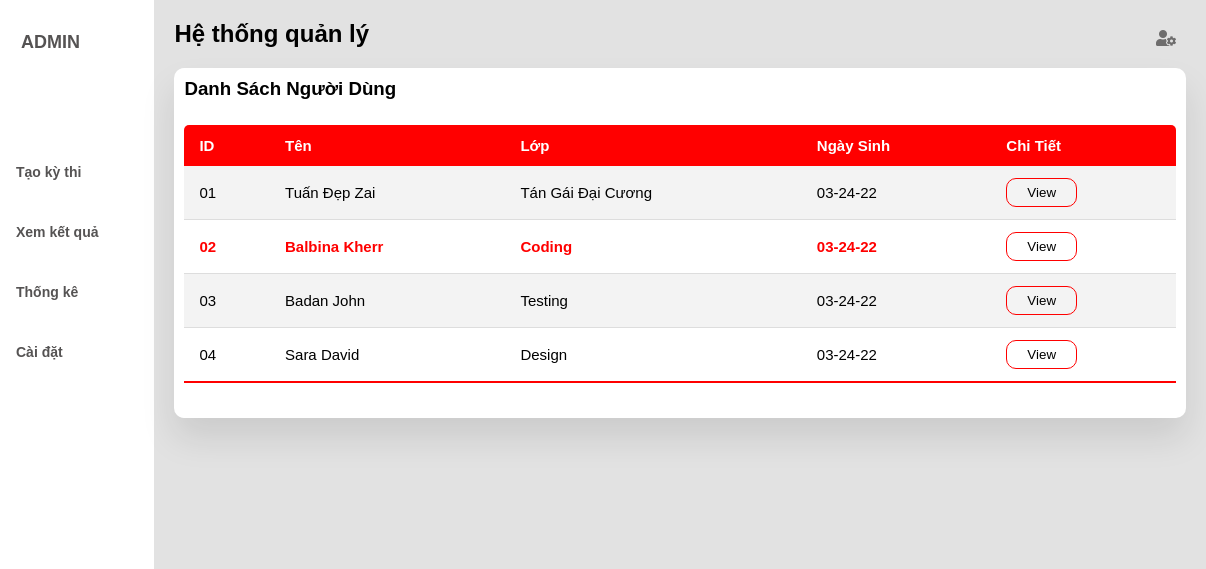
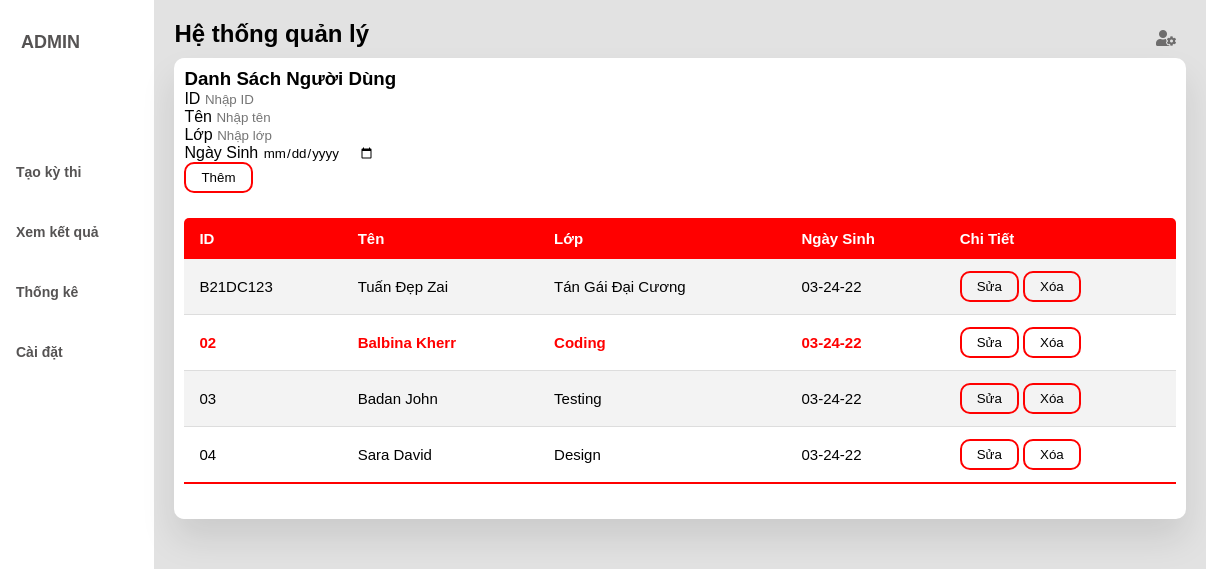
Before and after one commit to ligmaDbolzz/FrontendProject, a plain HTML site: page admin/dashboard.html in a window 1280 px wide. Shown: the top 569 px of the page, 74-1280 px from the left. Drawn offline with Linux system fonts and the light colour scheme.

Commit message:
Add input form

```diff
--- a/admin/dashboard.css
+++ b/admin/dashboard.css
@@ -158,9 +158,9 @@ a:hover i{
     transition: 0.5s;
 }
 
-/*user List serction  */
+/*user List section  */
 .user{
-    margin-top: 20px;
+    margin-top: 10px;
     text-transform: capitalize;
 }
 .user-list{
@@ -202,14 +202,14 @@ table thead tr{
 .table tbody tr:last-of-type{
     border-bottom: 2px solid red;
 }
-.table button{
-    padding: 6px 20px;
+button{
+    padding: 6px 15px;
     border-radius: 10px;
     cursor: pointer;
     background: transparent;
-    border: 1px solid red;
+    border: 2px solid red;
 }
-.table button:hover{
+button:hover{
     background: red;
     color: #fff;
     transition: 0.5rem;
--- a/admin/dashboard.html
+++ b/admin/dashboard.html
@@ -48,9 +48,30 @@
             <h1>Hệ thống quản lý</h1>
             <i class="fas fa-user-cog"></i>
           </div>
+
           <section class="user">
             <div class="user-list">
               <h1>Danh sách người dùng</h1>
+              <div class="user-input">
+                <div>
+                  <label for="">ID</label>
+                  <input type="text" placeholder="Nhập ID">
+                </div>
+                <div>
+                  <label for="">Tên</label>
+                  <input type="text" placeholder="Nhập tên">
+                </div>
+                <div>
+                  <label for="">Lớp</label>
+                  <input type="text" placeholder="Nhập lớp">
+                <div>
+                  <label for="">Ngày sinh</label>
+                  <input type="date" placeholder="Nhập ngày sinh">
+                </div>
+                <div>
+                  <button>Thêm</button>
+                </div>
+              </div>
               <table class="table">
                 <thead>
                   <tr>
@@ -63,32 +84,40 @@
                 </thead>
                 <tbody>
                   <tr>
-                    <td>01</td>
+                    <td>B21DC123</td>
                     <td>Tuấn đẹp zai</td>
                     <td>Tán gái đại cương</td>
                     <td>03-24-22</td>
-                    <td><button>View</button></td>
+                    <td><button>Sửa</button>
+                      <button>Xóa</button>
+                    </td>
                   </tr>
                   <tr class="active">
                     <td>02</td>
                     <td>Balbina Kherr</td>
                     <td>Coding</td>
                     <td>03-24-22</td>
-                    <td><button>View</button></td>
+                    <td><button>Sửa</button>
+                      <button>Xóa</button>
+                    </td>
                   </tr>
                   <tr>
                     <td>03</td>
                     <td>Badan John</td>
                     <td>testing</td>
                     <td>03-24-22</td>
-                    <td><button>View</button></td>
+                    <td><button>Sửa</button>
+                      <button>Xóa</button>
+                    </td>
                   </tr>
                   <tr>
                     <td>04</td>
                     <td>Sara David</td>
                     <td>Design</td>
                     <td>03-24-22</td>
-                    <td><button>View</button></td>
+                    <td><button>Sửa</button>
+                      <button>Xóa</button>
+                    </td>
                   </tr>
                 </tbody>
               </table>
@@ -97,7 +126,7 @@
         </section>
 
       </div>
-
+      <script src="dashboard.js"></script>
     </body>
     </html>
     </span>
```
Also changed, not shown: admin/dashboard.js (added).
